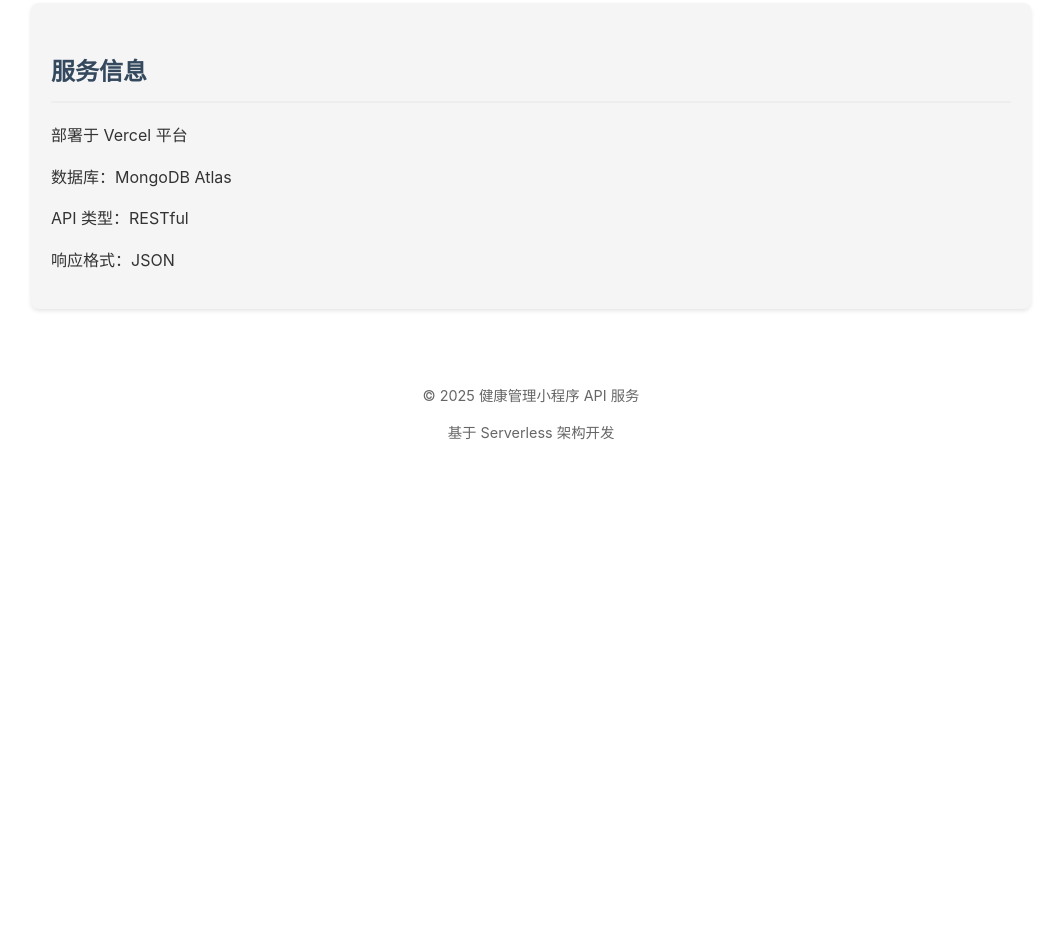
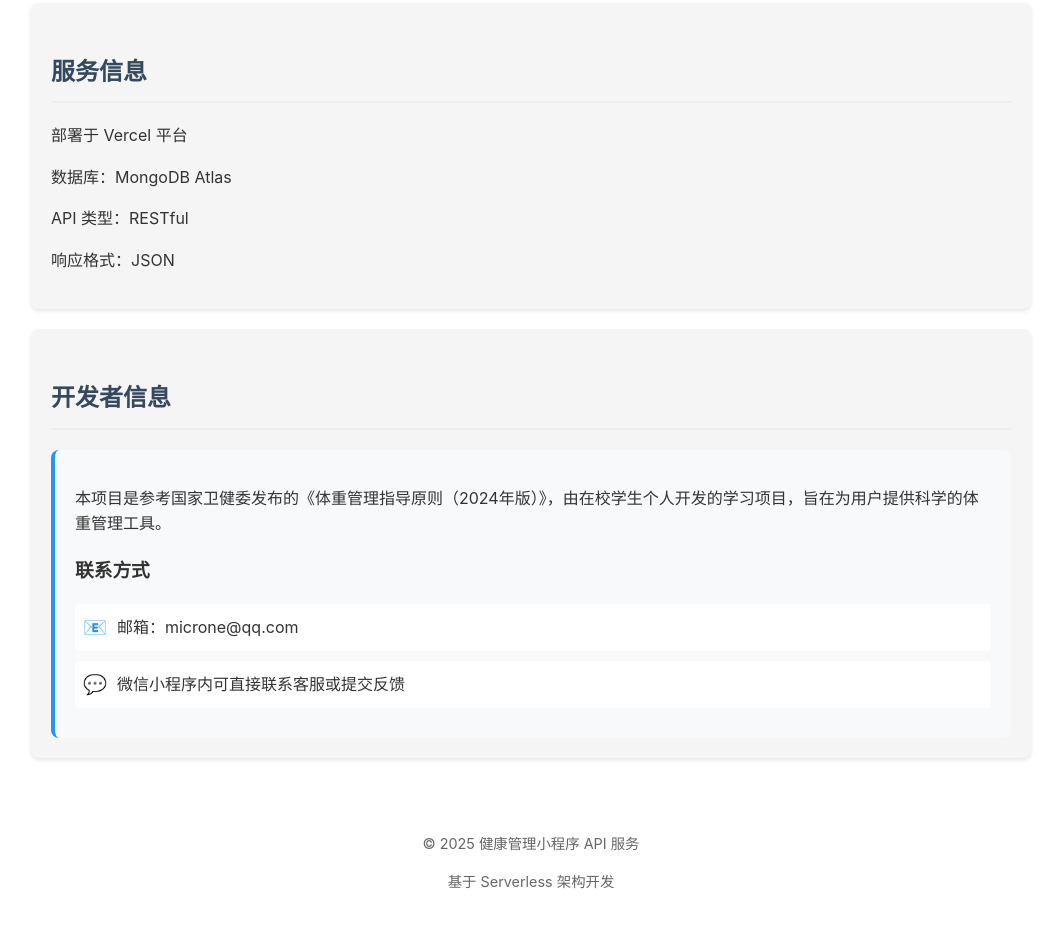
Before and after one commit to miloce/vercel-backend, a website: page public/index.html in a window 1280 px wide. Shown: the part 8821-9751 px from the top of the page, without its empty margins (109-1170 px from the left). Before the commit the page ends 9320 px from the top, so only its background shows below. Drawn offline with Linux system fonts and the light colour scheme.

Commit message:
新增开发者信息展示，包含项目介绍和联系方式，优化页面样式

```diff
--- a/public/index.html
+++ b/public/index.html
@@ -122,6 +122,30 @@
             padding: 20px;
             color: #666;
             font-size: 0.9em;
+        }
+        .developer-info {
+            background: #f8f9fa;
+            border-radius: 8px;
+            padding: 20px;
+            margin-top: 20px;
+            border-left: 4px solid #2196F3;
+        }
+        .contact-item {
+            display: flex;
+            align-items: center;
+            margin: 10px 0;
+            padding: 8px;
+            background: #fff;
+            border-radius: 4px;
+            transition: background 0.2s;
+        }
+        .contact-item:hover {
+            background: #f0f7ff;
+        }
+        .contact-icon {
+            margin-right: 10px;
+            color: #2196F3;
+            font-size: 1.2em;
         }
     </style>
 </head>
@@ -629,8 +653,25 @@ Response: 小程序码图片数据 (image/png)</div>
         <p>响应格式：JSON</p>
     </div>
 
+    <div class="container">
+        <h2>开发者信息</h2>
+        <div class="developer-info">
+            <p>本项目是参考国家卫健委发布的《体重管理指导原则（2024年版）》，由在校学生个人开发的学习项目，旨在为用户提供科学的体重管理工具。</p>
+            <h3>联系方式</h3>
+            <div class="contact-item">
+                <span class="contact-icon">📧</span>
+                <span>邮箱：microne@qq.com</span>
+            </div>
+            <div class="contact-item">
+                <span class="contact-icon">💬</span>
+                <span>微信小程序内可直接联系客服或提交反馈</span>
+            </div>
+        </div>
+    </div>
+
     <div class="footer">
         <p>© 2025 健康管理小程序 API 服务</p>
         <p>基于 Serverless 架构开发</p>
     </div>
 </body>
+</html>
```
